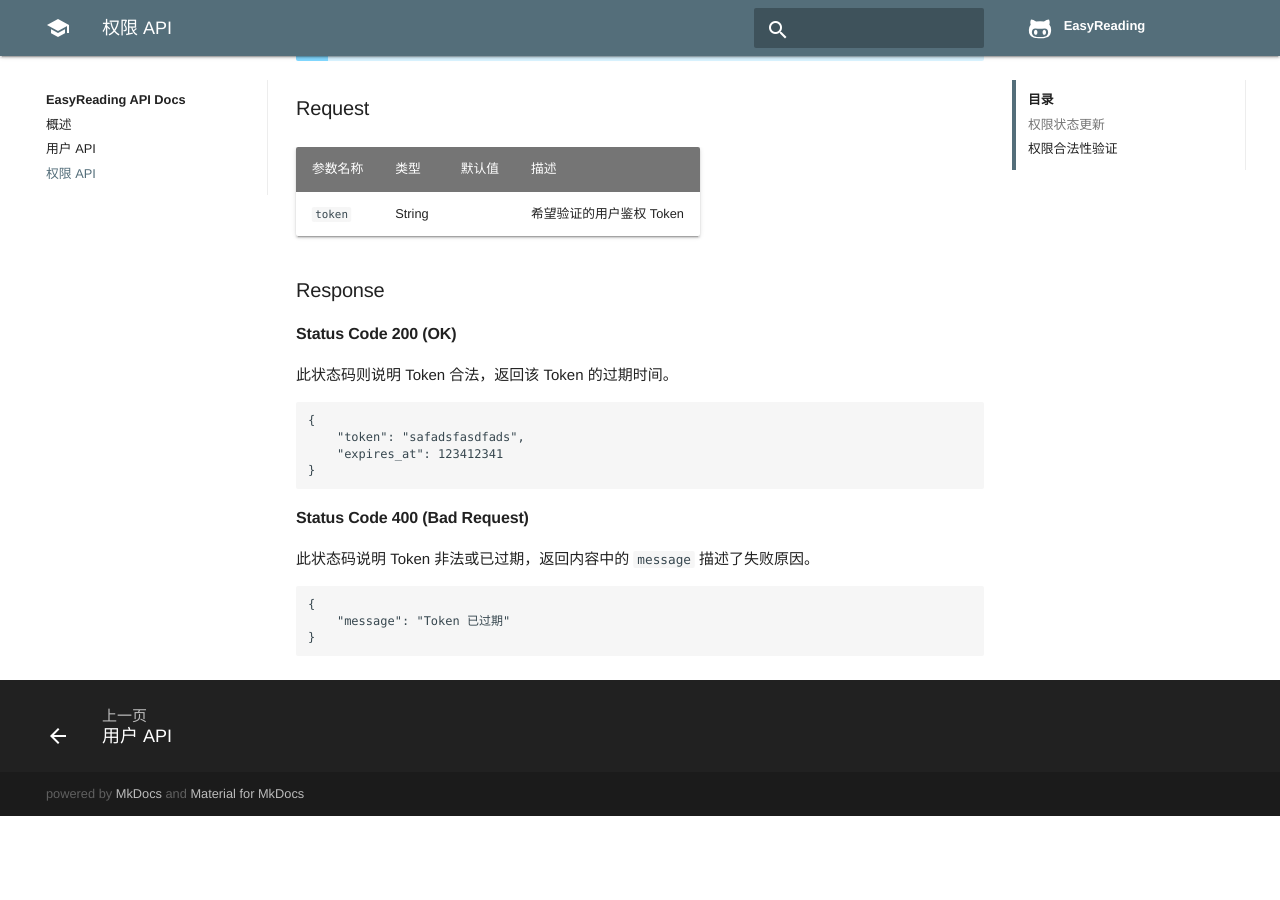
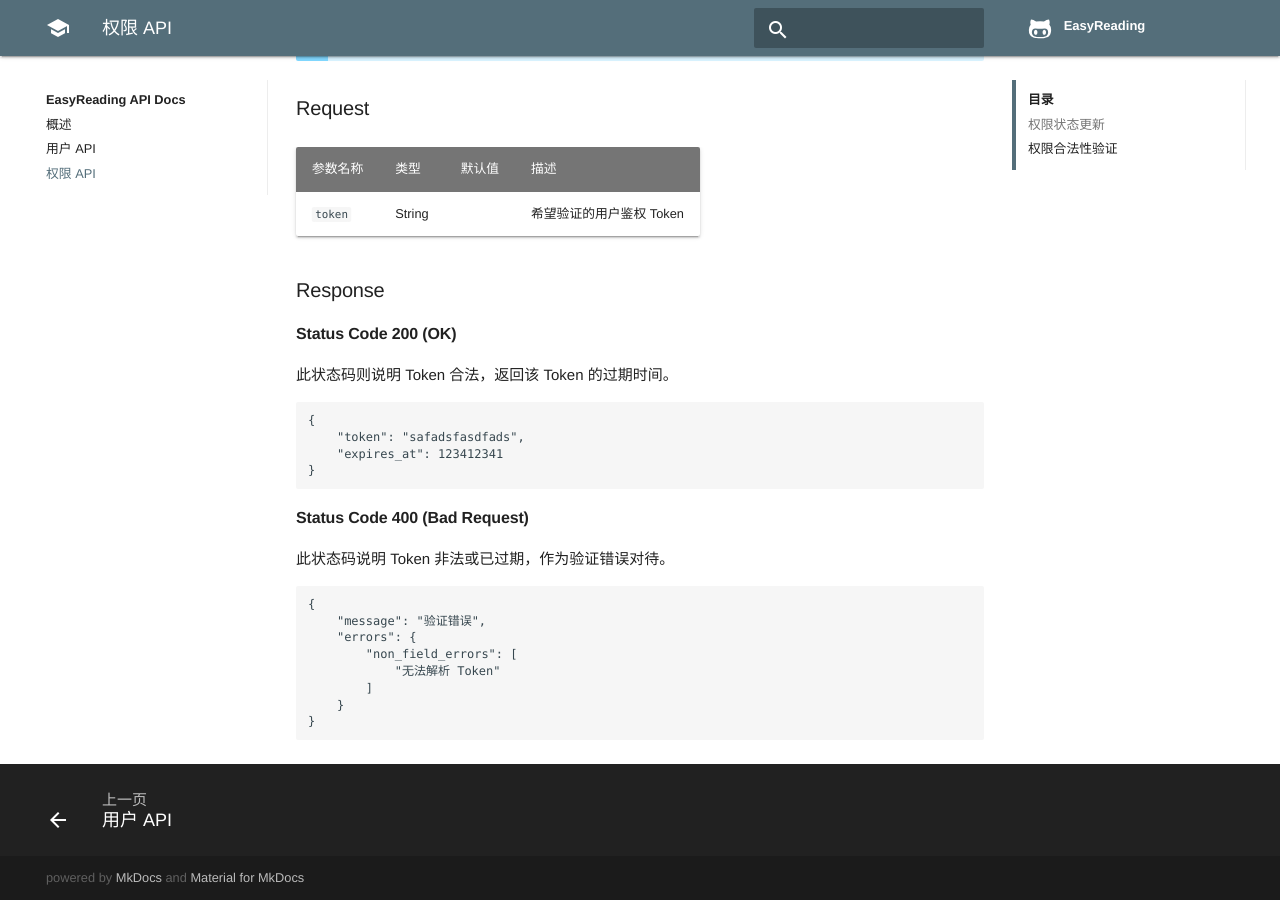
Before and after one commit to whu2017/docs, an MkDocs documentation site: the page built from docs/permission.md, in a window 1280 px wide and 900 px high, scrolled down 785 px. Built offline with MkDocs 1.6.1, drawn with Linux system fonts in a browser that asks for light colours; comment, search, counter and statistics services are not loaded; old or Windows-style settings are respelled for this version of MkDocs; before the commit the page ends 1601 px from its top, so only the background shows below that.

Commit message:
修正文档

````diff
--- a/docs/permission.md
+++ b/docs/permission.md
@@ -50,10 +50,15 @@
 
 #### Status Code 400 (Bad Request)
 
-此状态码说明 Token 非法或已过期，返回内容中的 `message` 描述了失败原因。
+此状态码说明 Token 非法或已过期，作为验证错误对待。
 
 ```json
 {
-    "message": "Token 已过期"
+    "message": "验证错误",
+    "errors": {
+        "non_field_errors": [
+            "无法解析 Token"
+        ]
+    }
 }
 ```
````
Also changed, not shown: docs/user.md (+0 -7 lines).
